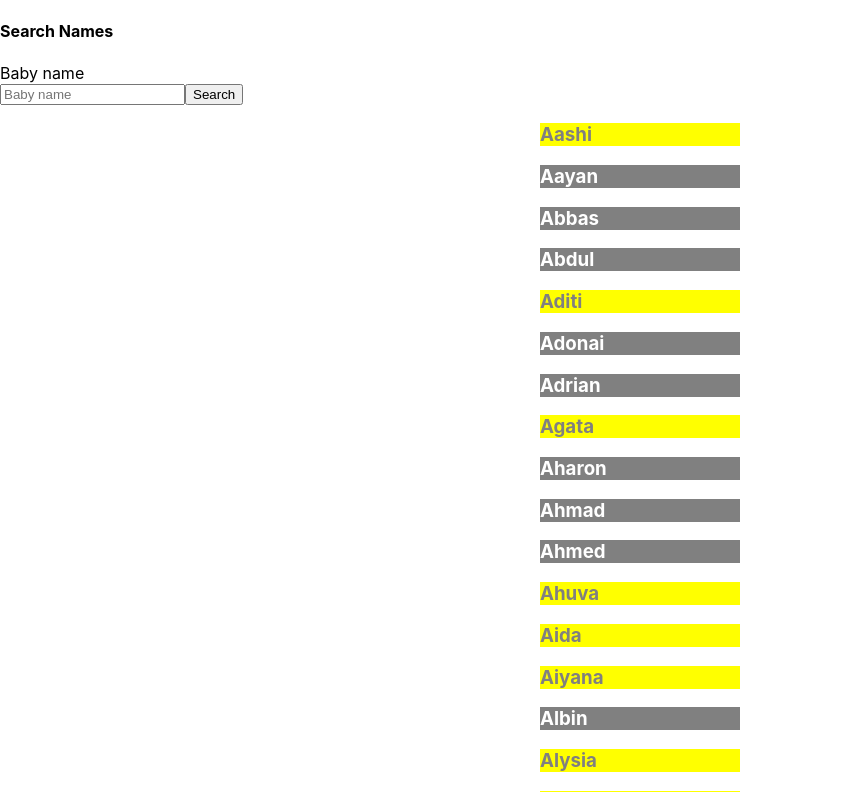
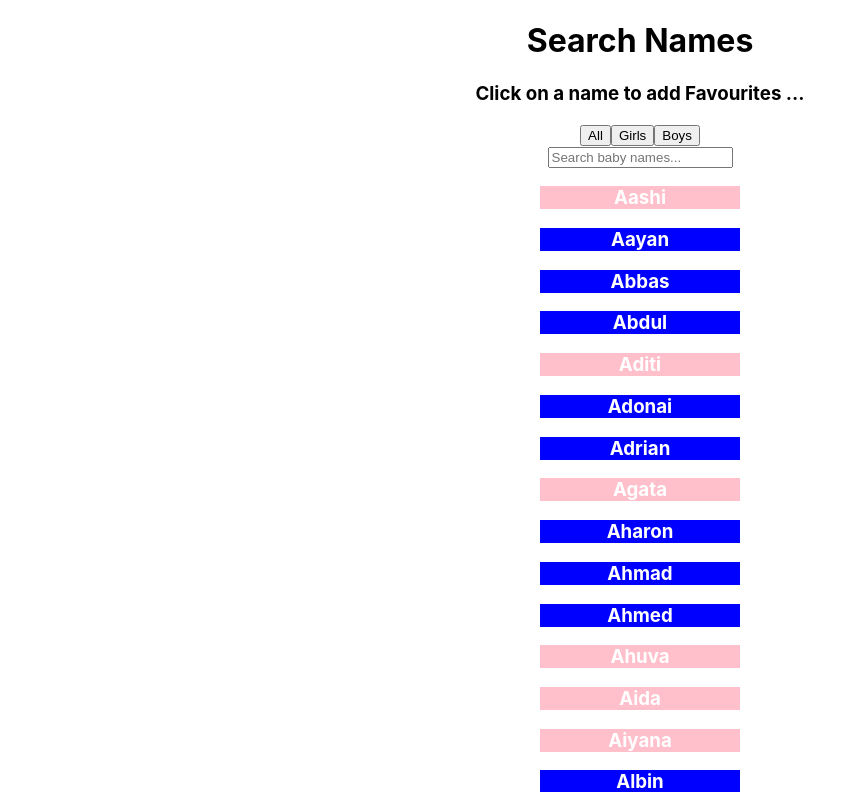
Before and after one commit to lish-dev/baby-names-react, a React (Create React App) app: page / in a window 1280 px wide. Shown: the top 792 px of the page, without its empty margins (0-866 px from the left). Built offline with nearby package versions, Linux system fonts and the light colour scheme.

Commit message:
completed most.. level 4 still in progress

```diff
--- a/src/styles.css
+++ b/src/App.css
@@ -1,6 +1,3 @@
 .App {
     text-align: center;
   }
-h3{
-  display: inline-block;
-}
--- a/src/App.js
+++ b/src/App.js
@@ -1,15 +1,41 @@
-import React from "react";
-import  BabyNameIndex from "./BabyNameIndex";
-import SearchInfo from "./SearchInfo";
-
+import React, { useState } from "react";
+import "./App.css";
+import BabyNameIndex from "./BabyNameIndex";
+import SearchInfo from "./SearchInfo.js";
+import Favourites from "./Favourites.js";
 function App() {
-  console.log (BabyNameIndex)
+  const [favouriteArray, setFavouriteArray] = useState([]);
+  const [babyNames, setBabyNames] = useState(BabyNameIndex);
+  const [gender, setGender] = useState("mf");
+  const functionClick = (e, id) => {
+    const babyNamesCopy = [...babyNames];
+    const index = babyNamesCopy.findIndex((babyName) => babyName.id === id);
+    const element = babyNamesCopy.splice(index, 1);
+    const newFavourites = [...favouriteArray, ...element];
+    setFavouriteArray(newFavourites);
+    setBabyNames(babyNamesCopy);
+  };
+  const removeFunctionClick = (e, id) => {
+    const babyNamesCopyToo = [...babyNames];
+    const indexToo = babyNamesCopyToo.findIndex(
+      (babyName) => babyName.id === id
+    );
+    const elementToo = babyNamesCopyToo.splice(indexToo, 0);
+    const removeNewFavourites = [...favouriteArray, ...elementToo];
+    setFavouriteArray(removeNewFavourites);
+    setBabyNames(babyNamesCopyToo);
+  };
   return (
     <div className="App">
+      <h1>Search Names </h1>
+      <Favourites names={favouriteArray} remove={removeFunctionClick} />
       <div>
-
-        <SearchInfo BabyNameIndex={BabyNameIndex} />
-
+        <SearchInfo
+          gender={gender}
+          setGender={setGender}
+          BabyNameIndex={babyNames}
+          favouriteFunction={functionClick}
+        />
       </div>
     </div>
   );
--- a/src/BabyNameIndex.js
+++ b/src/BabyNameIndex.js
@@ -1,4 +1,3 @@
-
 
 export const BabyNameIndex =
     [
--- /dev/null
+++ b/src/Favourites.js
@@ -0,0 +1,19 @@
+import React from "react";
+const Favourites = (props) => {
+  const functionClick = (e) => {};
+  return (
+    <div className="favourite">
+      <h3 onClick={functionClick}>
+        Click on a name to add Favourites ...
+        <ul className="container">
+          {props.names.map((name) => (
+            <li key={name.id} onClick={(e) => props.remove(e, name.id)}>
+              {name.name}
+            </li>
+          ))}
+        </ul>
+      </h3>
+    </div>
+  );
+};
+export default Favourites;
--- a/src/SearchBar.js
+++ /dev/null
@@ -1,5 +0,0 @@
-import React from "react";
-const SearchButton = () => {
-  return <button className="btn btn-primary">Search</button>;
-};
-export default SearchButton;
--- a/src/SearchInfo.js
+++ b/src/SearchInfo.js
@@ -1,8 +1,5 @@
 import React, { useState } from "react";
-import BabyNameIndex from "./BabyNameIndex";
-import SearchBar from "./SearchBar.js";
-
-const SearchInfo = (props) => {
+const SearchInfo = (props, { gender, setGender }) => {
   const { BabyNameIndex } = props;
   const [searchTerm, setSearchTerm] = useState("");
   BabyNameIndex.sort(function (a, b) {
@@ -12,50 +9,70 @@ const SearchInfo = (props) => {
     if (nameA > nameB) return 1;
     return 0;
   });
-
   function handleChange(event) {
     setSearchTerm(event.target.value);
   }
-   const results = BabyNameIndex.filter((baby) => (baby.name).toLowerCase().includes(searchTerm.toLowerCase()));
+  const results = BabyNameIndex.filter((baby) =>
+    baby.name.toLowerCase().includes(searchTerm.toLowerCase())
+  ).filter((baby) => (gender ? baby.sex === gender : true));
+  const filterGender = (baby) => {
+    console.log(baby);
+    // issues on this line
+    // setGender(baby);
+  };
   return (
-    <div className="search">
-      <div className="page-header">
-        <h4 className="text-centre">Search Names</h4>
-      </div>
+    <div className="searchBox">
+      <button className="btn btn-dark" onClick={() => filterGender("mf")}>
+        All
+      </button>
+      <button className="btn btn-danger" onClick={() => filterGender("f")}>
+        Girls
+      </button>
+      <button className="btn btn-primary" onClick={() => filterGender("m")}>
+        Boys
+      </button>
       <div className="row search-wrapper">
         <div className="col">
           <form className="form-group search-box">
-            <label htmlFor="babyName">Baby name</label>
+            <div
+              style={{
+                width: 200,
+                margin: "auto",
+              }}
+            >
               <div className="search-row">
                 <input
                   onChange={handleChange}
                   type="text"
                   id="babyName"
                   className="form-control"
-                placeholder="Baby name"
+                  placeholder="Search baby names..."
                 />
-              <SearchBar />
+              </div>
             </div>
           </form>
           <div>
             {results.map((baby) => (
-              <div key={baby.id}>
+              <div
+                key={baby.id}
+                onClick={(e) => props.favouriteFunction(e, baby.id)}
+              >
                 {baby.sex === "f" ? (
                   <div
                     style={{
-                      backgroundColor: "yellow",
+                      backgroundColor: "pink",
                       width: 200,
                       margin: "auto",
                     }}
                   >
-                    <h3 style={{ color: "grey" }} key={baby.id}>
+                    <h3 style={{ color: "white" }} key={baby.id}>
                       {baby.name}
                     </h3>
                   </div>
                 ) : (
                   <div
                     style={{
-                      backgroundColor: "grey",
+                      backgroundColor: "blue",
                       width: 200,
                       margin: "auto",
                     }}
@@ -72,6 +89,5 @@ const SearchInfo = (props) => {
       </div>
     </div>
   );
-
 };
 export default SearchInfo;
```
Also changed, not shown: src/SearchFunctionality.js (deleted, +0 -13 lines), 1 other file (tests, documents, lock files or other folders). Lines whose indentation alone changed are shown as unchanged.
